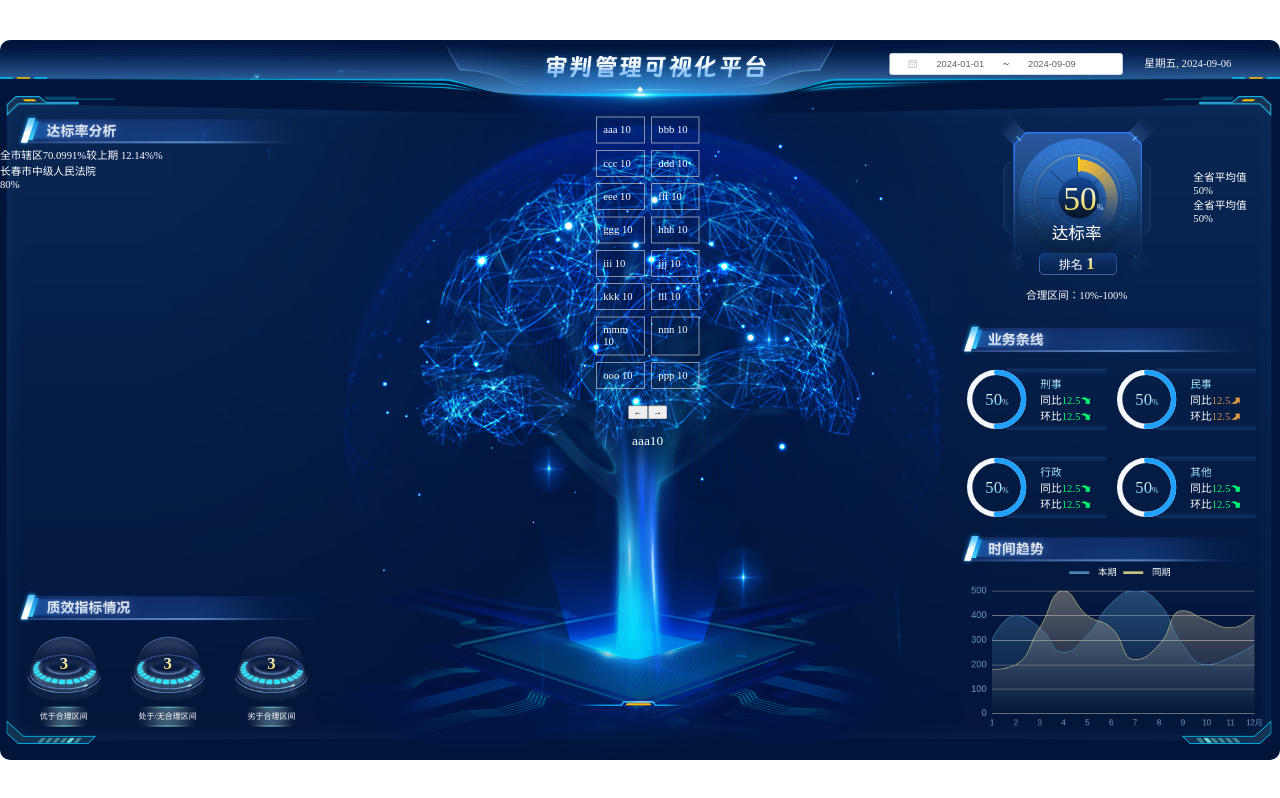
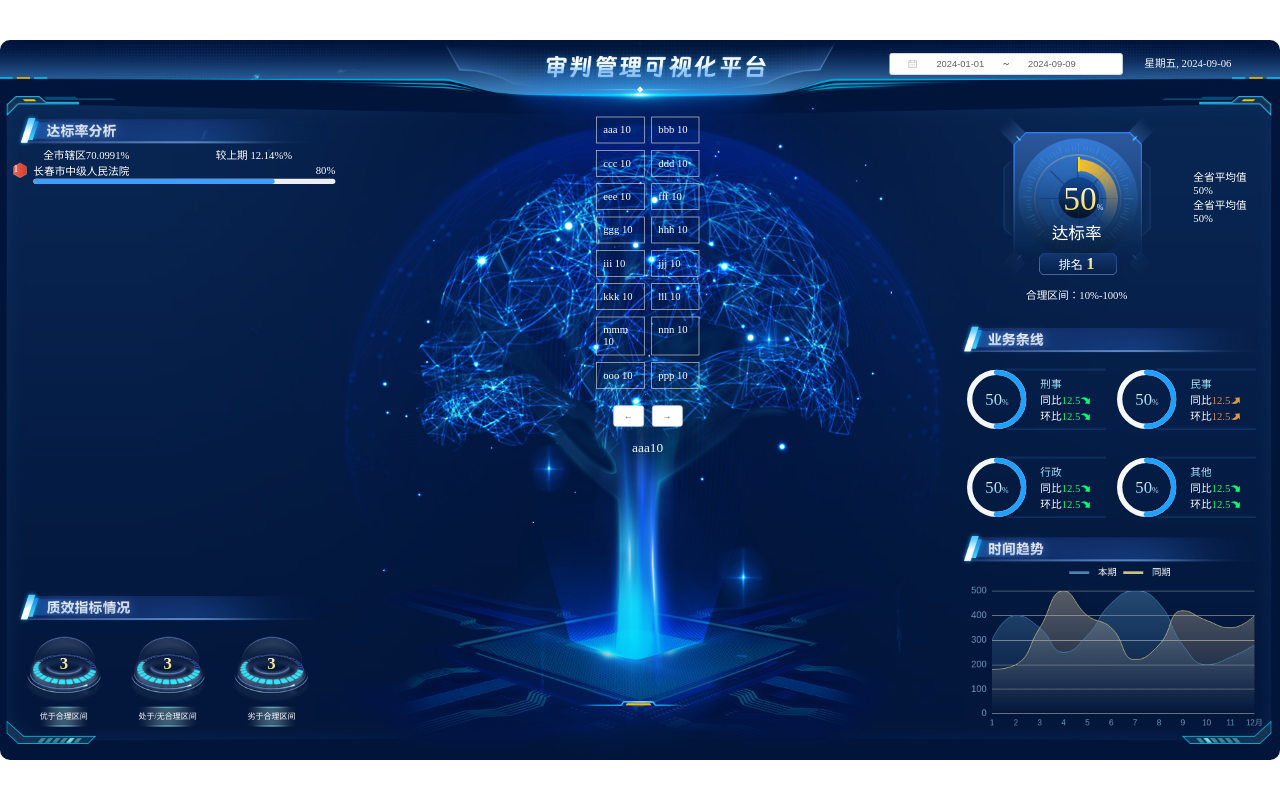
Before and after one commit to Wrong2314/data-screen, a Vue app: page /#/home in a window 1280 px wide. Built offline with nearby package versions, Linux system fonts and the light colour scheme.

Commit message:
feat: 修改样式

```diff
--- a/src/views/home-page/components/comp-chart/comp-left/home-left-top.vue
+++ b/src/views/home-page/components/comp-chart/comp-left/home-left-top.vue
@@ -5,11 +5,18 @@
       <span>较上期 {{ pageData.topShowIndicator?.compareWithPeriod }}%</span>
     </div>
     <div class="indicator-list">
-      <div v-for="rankInfo in pageData.rankInfoList" :key="rankInfo.code" class="indicator-item" @click="handleRankInfoClick(rankInfo.code)">
-        <div class="indicator-name">{{ rankInfo.name }}</div>
-        <div class="indicator-percentage">{{ rankInfo.value }}%</div>
+      <div
+        v-for="(rankInfo, index) in pageData.rankInfoList"
+        :key="rankInfo.code"
+        :class="['indicator-item', 'rank-icon', `rank-${index + 1}`]"
+        @click="handleRankInfoClick(rankInfo.code)"
+      >
+        <div class="rank-label">
+          <div class="indicator-name">{{ rankInfo.name }}</div>
+          <div class="indicator-percentage">{{ rankInfo.value }}%</div>
+        </div>
         <div class="progress-bar">
-          <div class="progress" :style="{ width: rankInfo.value + '%' }"></div>
+          <el-progress :percentage="+rankInfo.value" :width="500" :stroke-width="8" :show-text="false" />
         </div>
       </div>
     </div>
@@ -17,7 +24,7 @@
 </template>
 
 <script setup lang="ts">
-  import { onMounted, reactive, watch } from "vue";
+  import { reactive, watch } from "vue";
   import { useDataStore } from "@/store/dataStore";
   export interface IAnalysisData {
     indicatorName: string;
@@ -67,8 +74,50 @@
 <style scoped>
   .topInfo {
     color: white;
+    display: flex;
+    justify-content: space-around;
+    align-items: center;
   }
   .indicator-list {
     color: white;
+
+    .indicator-item {
+      padding-left: 50px;
+
+      .rank-label {
+        display: flex;
+        justify-content: space-between;
+        align-items: center;
+      }
+    }
+  }
+
+  .rank-icon {
+    position: relative;
+  }
+
+  .rank-icon::before {
+    content: "";
+    width: 20px;
+    height: 23px;
+    position: absolute;
+    top: 0;
+    left: 20px;
+    background: url("@/assets/images/left/rank-icon.png") no-repeat center center/100% 100%;
+  }
+
+  .rank-1::before {
+    content: "1";
+    background: url("@/assets/images/left/1.png") no-repeat center center/100% 100%;
+  }
+
+  .rank-2::before {
+    content: "2";
+    background: url("@/assets/images/left/2.png") no-repeat center center/100% 100%;
+  }
+
+  .rank-3::before {
+    content: "3";
+    background: url("@/assets/images/left/3.png") no-repeat center center/100% 100%;
   }
 </style>
--- a/src/views/home-page/components/comp-chart/comp-right/home-right-center.vue
+++ b/src/views/home-page/components/comp-chart/comp-right/home-right-center.vue
@@ -7,6 +7,7 @@
           <span class="progress-unit progress-color">%</span>
         </template>
       </el-progress>
+
       <div class="progress-desc">
         <div class="progress-color">{{ item.label }}</div>
         <div class="value">
@@ -93,8 +94,8 @@
       background: linear-gradient(
         to bottom,
         rgba(67, 154, 248, 0.2) 0%,
-        rgba(67, 154, 248, 0) 10%,
-        rgba(67, 154, 248, 0) 90%,
+        rgba(67, 154, 248, 0) 5%,
+        rgba(67, 154, 248, 0) 95%,
         rgba(67, 154, 248, 0.2) 100%
       );
     }
--- a/src/views/home-page/components/comp-chart/comp-right/home-right-first.vue
+++ b/src/views/home-page/components/comp-chart/comp-right/home-right-first.vue
@@ -5,9 +5,9 @@
       <span class="value-unit">%</span>
     </div>
     <div class="label">达标率</div>
-    <div class="range">
-      <span class="range-label">排名</span>
-      <span class="range-value value-color">1</span>
+    <div class="rank">
+      <span class="rank-label">排名</span>
+      <span class="rank-value value-color">1</span>
     </div>
     <div class="desc">
       <span class="desc-label">合理区间：</span>
@@ -22,7 +22,7 @@
   .left {
     width: 250px;
     height: 250px;
-    background: url(@/assets/images/right/range.png) no-repeat center center/100% 100%;
+    background: url(@/assets/images/right/rank.png) no-repeat center center/100% 100%;
     display: flex;
     flex-direction: column;
     justify-content: center;
@@ -54,14 +54,14 @@
       margin-top: 15px;
     }
 
-    .range {
+    .rank {
       margin-top: 20px;
       display: flex;
       align-items: center;
-      .range-label {
+      .rank-label {
         font-size: 18px;
       }
-      .range-value {
+      .rank-value {
         font-size: 25px;
         line-height: 25px;
         margin-left: 5px;
--- /dev/null
+++ b/src/views/home-page/components/comp-chart/comp-right/home-right-second.vue
@@ -0,0 +1,31 @@
+<template>
+  <div class="right">
+    <div class="flex-item right-top">
+      <div class="label">全省平均值</div>
+      <div class="value">
+        <span class="value">50</span>
+        <span class="unit">%</span>
+      </div>
+    </div>
+    <div class="flex-item right-bottom">
+      <div class="label">全省平均值</div>
+      <div class="value">50%</div>
+    </div>
+  </div>
+</template>
+
+<script setup lang="ts"></script>
+
+<style scoped lang="scss">
+  .right {
+    display: flex;
+    flex-direction: column;
+    justify-content: center;
+    align-items: center;
+  }
+
+  .flex-item {
+    display: flex;
+    flex-direction: column;
+  }
+</style>
--- a/src/views/home-page/components/comp-chart/comp-right/home-right-top.vue
+++ b/src/views/home-page/components/comp-chart/comp-right/home-right-top.vue
@@ -1,22 +1,15 @@
 <template>
   <div id="right-top">
     <home-right-first />
-    <div class="right">
-      <div class="flex-item right-top">
-        <div class="label">全省平均值</div>
-        <div class="value">50%</div>
-      </div>
-      <div class="flex-item right-bottom">
-        <div class="label">全省平均值</div>
-        <div class="value">50%</div>
-      </div>
-    </div>
+    <home-right-second />
   </div>
 </template>
 
 <script setup lang="ts">
   import HomeRightFirst from "@/views/home-page/components/comp-chart/comp-right/home-right-first.vue";
+  import HomeRightSecond from "@/views/home-page/components/comp-chart/comp-right/home-right-second.vue";
 </script>
+
 <style lang="scss" scoped>
   #right-top {
     width: 100%;
@@ -25,17 +18,5 @@
     display: flex;
     justify-content: space-evenly;
     align-items: center;
-
-    .right {
-      display: flex;
-      flex-direction: column;
-      justify-content: center;
-      align-items: center;
-    }
-
-    .flex-item {
-      display: flex;
-      flex-direction: column;
-    }
   }
 </style>
--- a/src/views/home-page/components/comp-tree/data-tree.vue
+++ b/src/views/home-page/components/comp-tree/data-tree.vue
@@ -3,22 +3,31 @@
     <div class="indicator-display">
       <div class="row" v-for="(row, index) in displayedRows" :key="index">
         <!-- 添加点击事件监听 -->
-        <div class="indicator" v-for="indicator in row" :key="indicator.indicatorId" @click="handleIndicatorClick(indicator)">{{ indicator.name }} {{ indicator.value }}</div>
+        <div
+          class="indicator"
+          v-for="indicator in row"
+          :key="indicator.indicatorId"
+          @click="handleIndicatorClick(indicator)"
+        >
+          {{ indicator.name }} {{ indicator.value }}
+        </div>
       </div>
     </div>
     <div class="pagination-controls">
-      <button @click="prevPage">←</button>
-      <button @click="nextPage">→</button>
+      <el-button @click="prevPage">←</el-button>
+      <el-button @click="nextPage">→</el-button>
     </div>
     <div class="indicator-zoom">
-      <div v-if="pageData.activeIndicator">{{ pageData.activeIndicator.name }} {{ pageData.activeIndicator.value }}</div>
-      <div v-else-if="pageData.indicators.length > 0">{{ pageData.indicators[0].name }}{{ pageData.indicators[0].value }}</div>
+      <div v-if="pageData.activeIndicator">{{ pageData.activeIndicator.name }} {{ pageData.activeIndicator }}</div>
+      <div v-else-if="pageData.indicators.length > 0">
+        {{ pageData.indicators[0].name }}{{ pageData.indicators[0].value }}
+      </div>
     </div>
   </div>
 </template>
 <script setup lang="ts">
   import { useDataStore } from "@/store/dataStore";
-  import { onMounted, reactive, computed, watch } from "vue";
+  import { reactive, computed, watch } from "vue";
 
   export interface IData {
     indicatorId: string;
@@ -114,6 +123,5 @@
     font-size: 20px;
     color: azure;
     margin-top: 20px;
-    font-size: 20px;
   }
 </style>
```
Also changed, not shown: src/assets/images/left/rank-icon.png (renamed from src/assets/images/left/4.png), src/assets/images/right/rank.png (renamed from src/assets/images/right/range.png).
